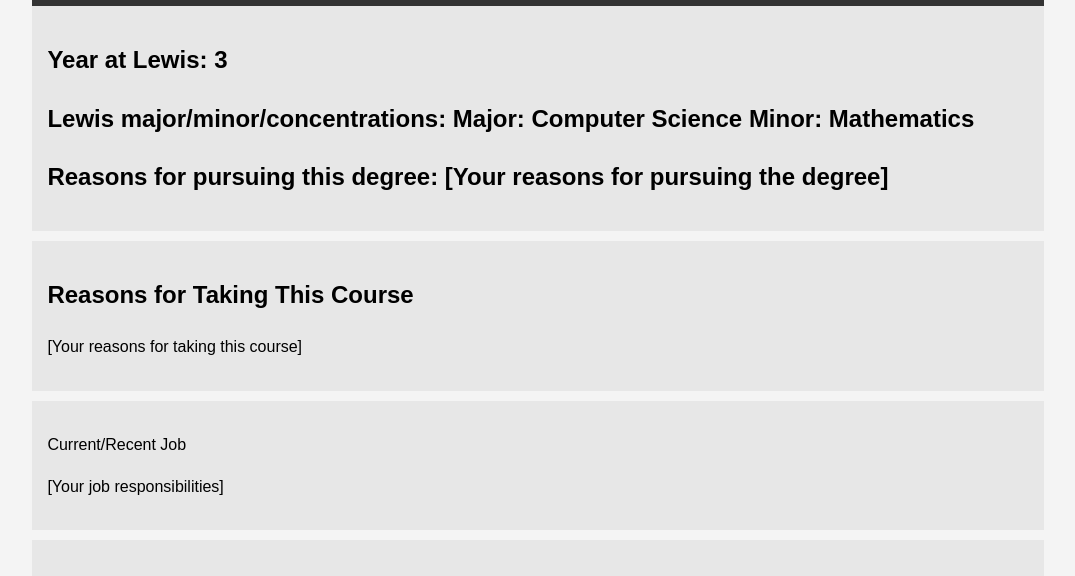
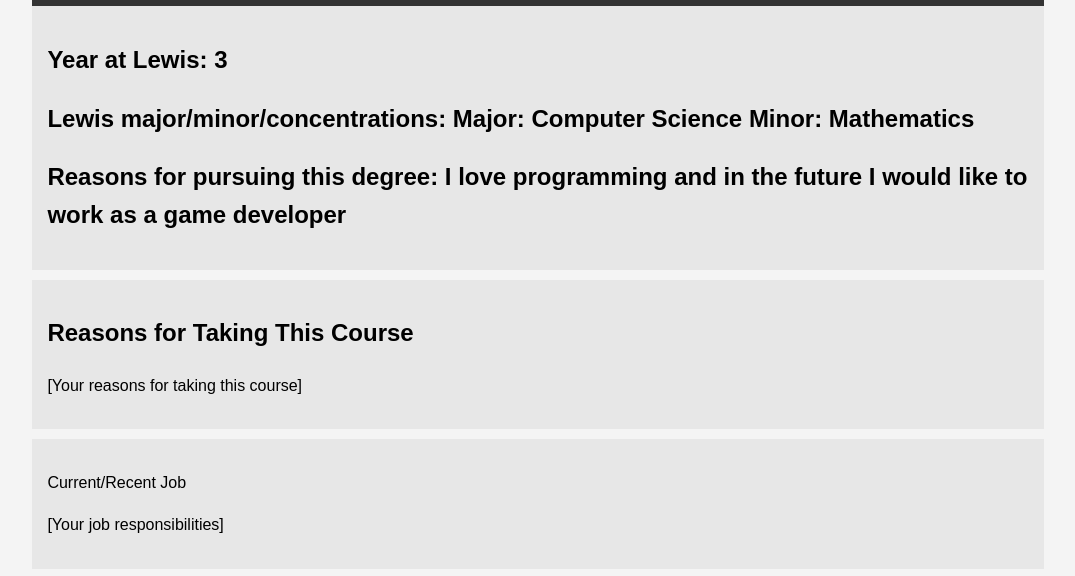
Before and after one commit to wiktoriacg/me, a plain HTML site: page index.html in a window 1280 px wide. Shown: the part 144-720 px from the top of the page, without its empty margins (102-1177 px from the left). Drawn offline with Linux system fonts and the light colour scheme.

Commit message:
Updated code

```diff
--- a/index.html
+++ b/index.html
@@ -41,7 +41,7 @@
         <section class="lewis">
 			<h2>Year at Lewis: 3</h2>
 			<h2>Lewis major/minor/concentrations: Major: Computer Science Minor: Mathematics</h2>
-			<h2>Reasons for pursuing this degree: [Your reasons for pursuing the degree]</h2>
+			<h2>Reasons for pursuing this degree: I love programming and in the future I would like to work as a game developer</h2>
         </section>
 
 		<section class="course">
```
